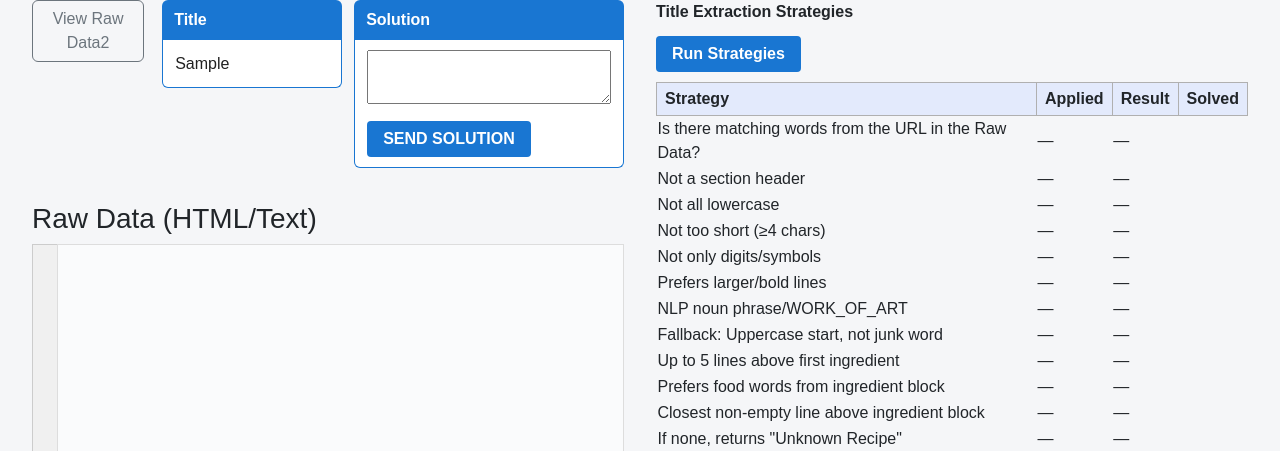
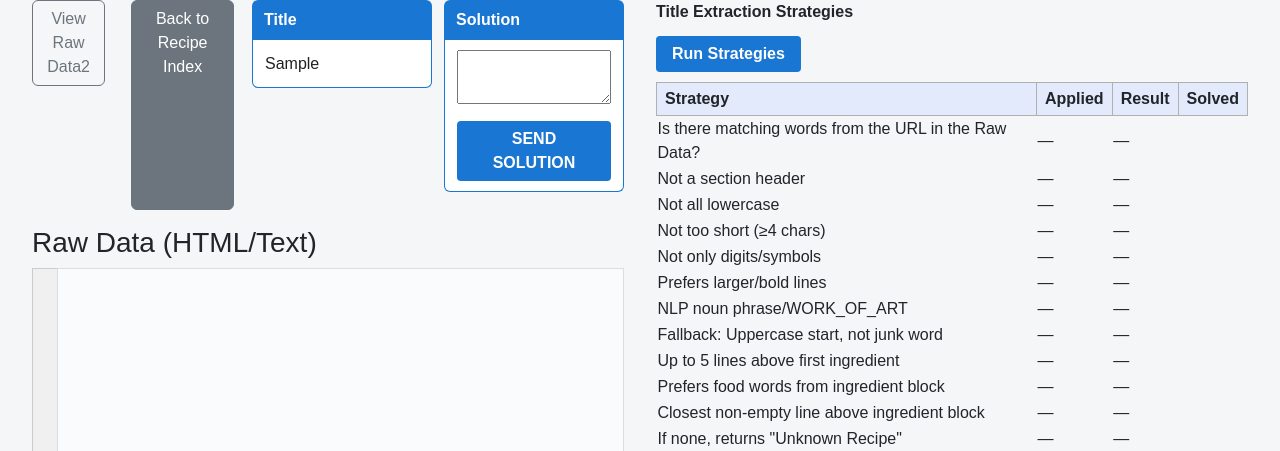
Before and after one commit to WHS-DTECH/FOOORMINVENTORY, a Flask app: template templates/debug_title.html in a window 1280 px wide. Shown: the part 43-494 px from the top of the page. Run offline with Flask 3, Linux system fonts and the light colour scheme; the template is opened without the code that fills it: most values are stand-ins (such as "Sample title", 1, 10 or a date in 2020).

Commit message:
UI: Add 'Back to Recipe Index' button to debug_title.html for easier navigation

```diff
--- a/templates/debug_title.html
+++ b/templates/debug_title.html
@@ -6,6 +6,7 @@
 			<form method="get" action="/parser_debug_raw/{{ test_recipe_id }}" style="margin:0;">
 				<button type="submit" class="btn btn-outline-secondary" style="font-size:1em;">View Raw Data2</button>
 			</form>
+			<a href="{{ url_for('recipe_book.recbk') }}" class="btn btn-secondary" style="font-size:1em; margin-left: 8px;">Back to Recipe Index</a>
 			<div style="display: flex; gap: 12px;">
 				<div style="min-width: 180px;">
 					<div id="titleBlockHeader" style="background: #1976d2; color: #fff; font-weight: bold; padding: 8px 12px; border-radius: 6px 6px 0 0; margin-bottom: 0;">Title</div>
```
